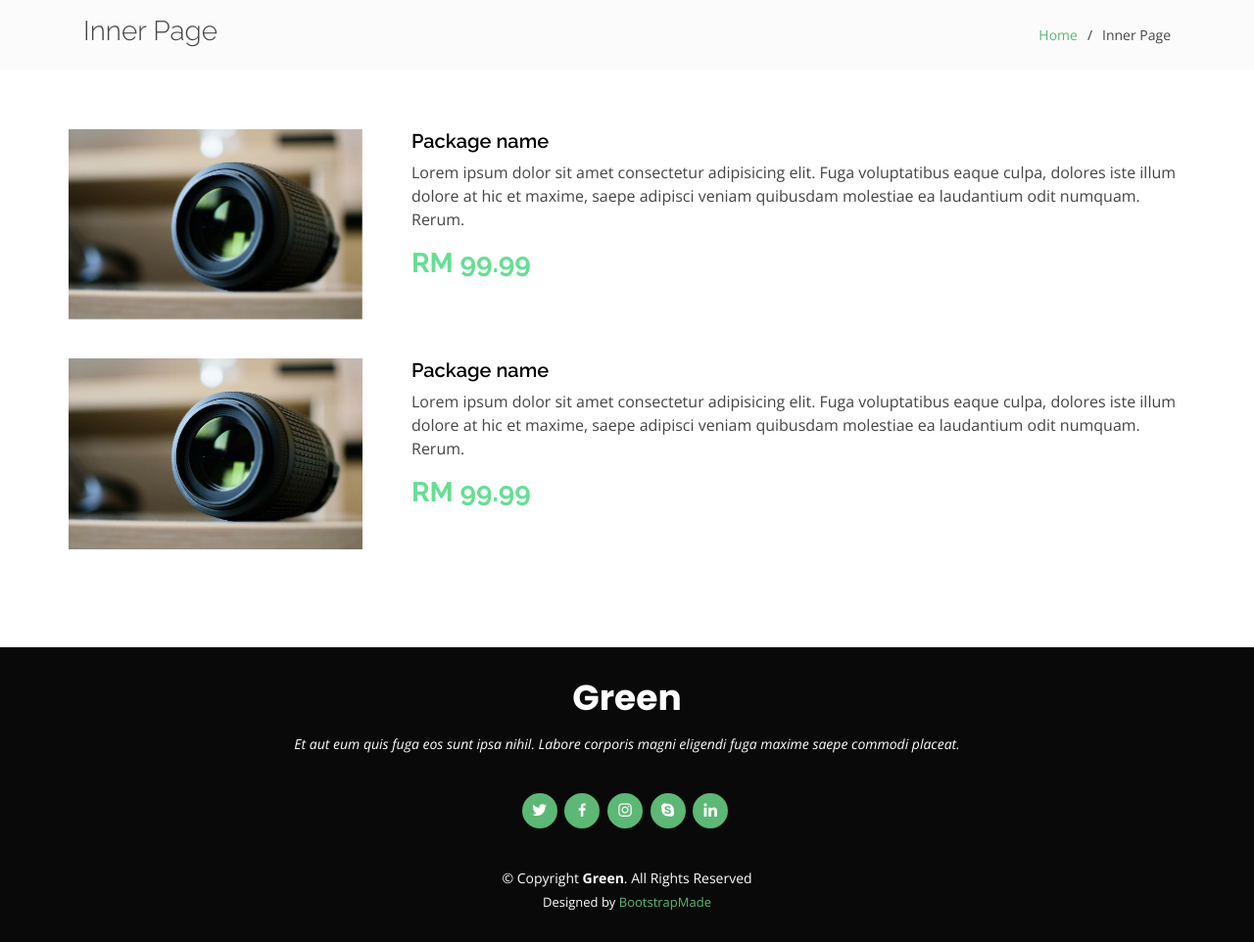
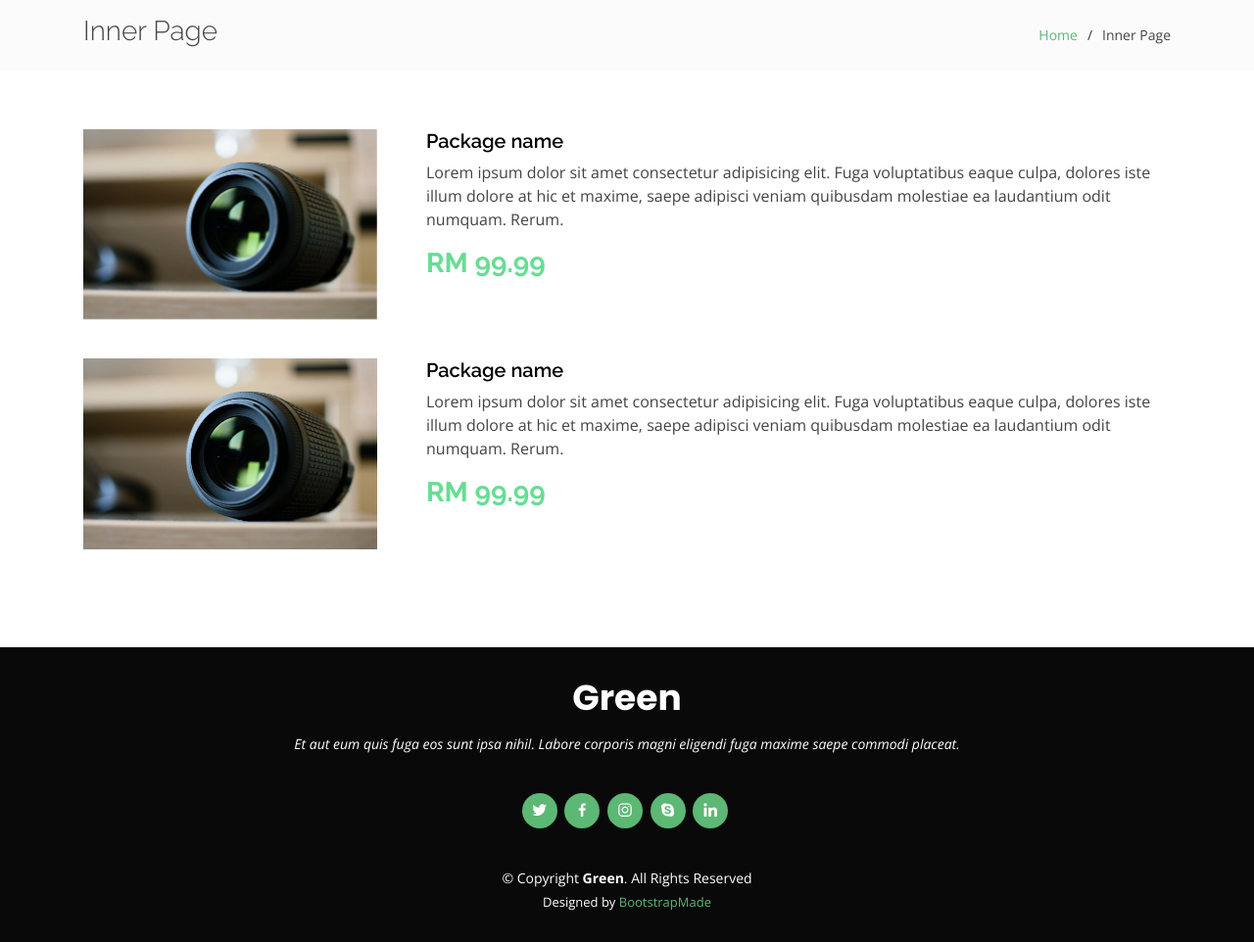
Before and after one commit to pbaldika/webpro-project, a PHP site: page /package-list.php in a window 1280 px wide. Shown: the part 122-1084 px from the top of the page at 98% size. Run offline with PHP 8.4, Linux system fonts and the light colour scheme.

Commit message:
quick css fix

```diff
--- a/assets/css/package-list.css
+++ b/assets/css/package-list.css
@@ -18,8 +18,6 @@
 .package-item
 {
   display: inline-flex;
-  margin-left: 70px;
-  margin-right: 70px;
   margin-bottom: 40px;
 }
 
--- a/package-list.php
+++ b/package-list.php
@@ -54,7 +54,7 @@
       </div>
     </section><!-- End Breadcrumbs -->
 
-    <section class="package-list-container">
+    <section class="container">
 
       <div class="package-item">
         <a href="package-details.html">
```
